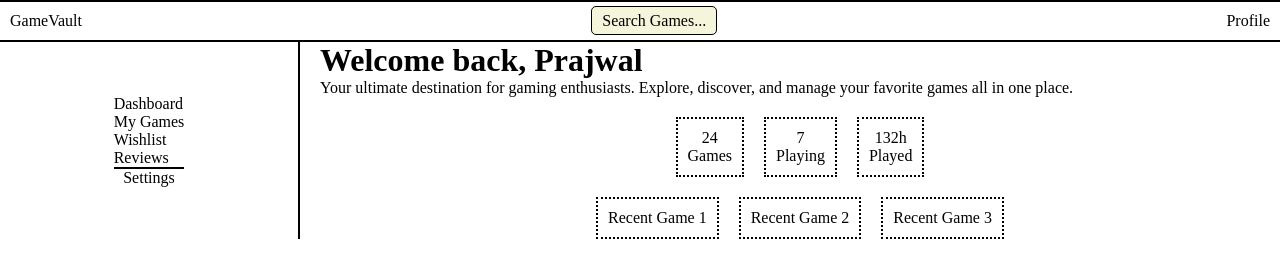
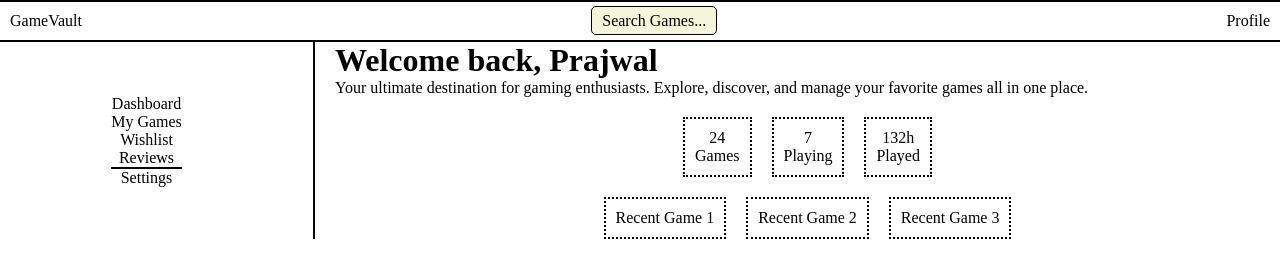
Before and after one commit to prajwalrao168/webdev-practice, a plain HTML site: page gpt-question/index.html in a window 1280 px wide. Drawn offline with Linux system fonts and the light colour scheme.

Commit message:
Phase 1 updated - 2

```diff
--- a/gpt-question/style.css
+++ b/gpt-question/style.css
@@ -24,6 +24,7 @@ header {
 main {
     display: grid;
     grid-template-columns: 1fr 3fr;
+    gap: 20px;
 }
 
 .sidebar-links {
@@ -32,12 +33,14 @@ main {
 
 .sidebar-links li {
     list-style-type: none;
+    text-align: center;
 }
 
 .sidebar-links a{
     text-decoration: none;
     color:black;
 }
+
 
 .sidebar {
 
@@ -46,7 +49,7 @@ main {
     justify-content: center;
     flex-direction: column;
     border-right: 2px solid black;
-    margin-right: 20px;
+    padding-right: 20px;
 
 }
 
```
